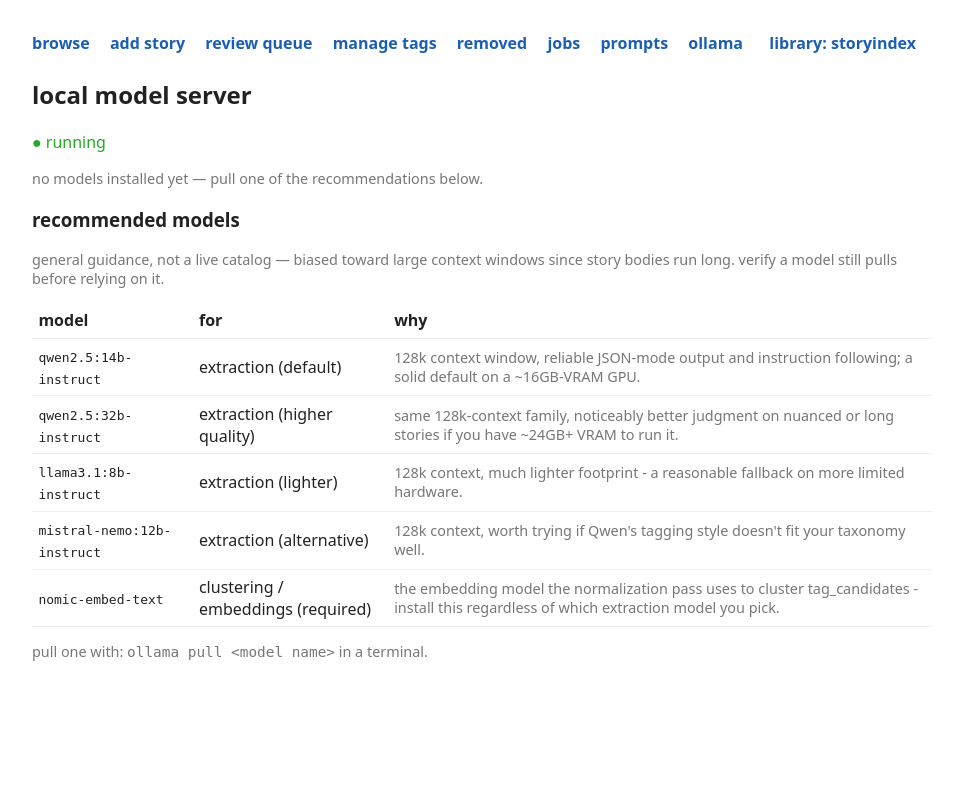
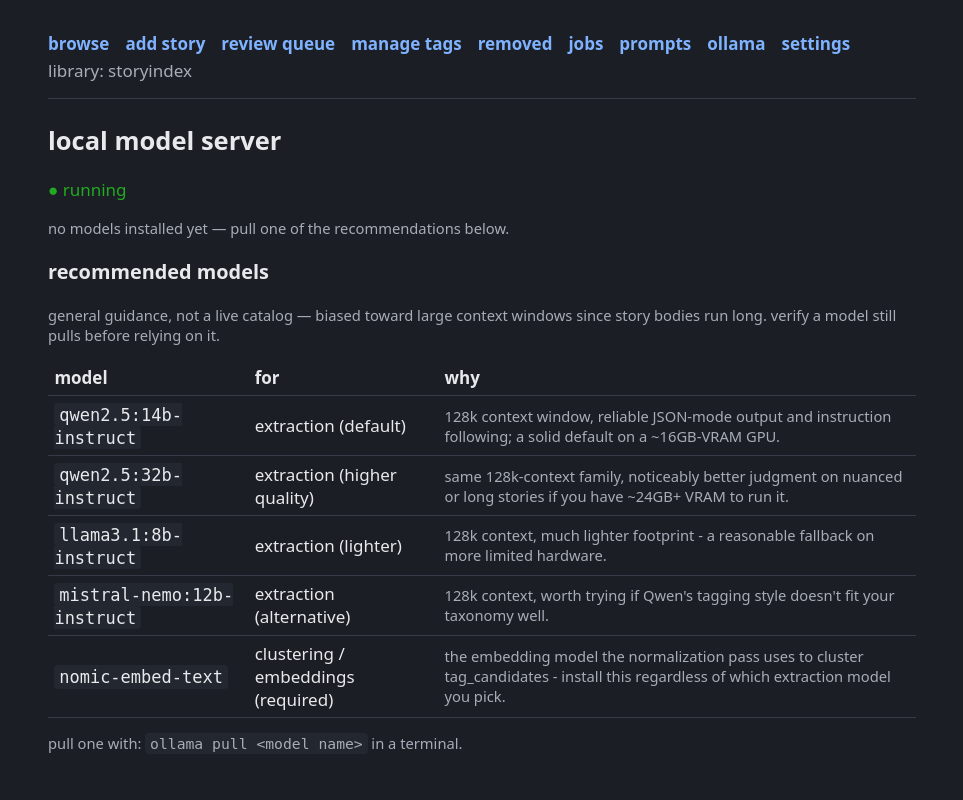
Before and after one commit to randyau/storyindex, a Flask app: page /ollama in a window 1280 px wide. Shown: the whole page, without its empty margins (158-1121 px from the left). Run offline with Flask 3, Linux system fonts and the light colour scheme; data that the repository does not hold is empty.

Commit message:
Add dark-mode-by-default theming and a settings page
CSS variables driven by a data-theme attribute set server-side from
settings.json, so there's no flash of the wrong theme on load. Settings
page also covers Ollama host and default extraction/embedding models,
which were previously hardcoded localhost/model-name literals scattered
across templates and job runners.

Co-Authored-By: Claude Sonnet 5 <noreply@anthropic.com>
Claude-Session: https://claude.ai/code/session_01AmVMncjy7DqME6cG48mgMM

```diff
--- a/src/storyindex/app.py
+++ b/src/storyindex/app.py
@@ -16,15 +16,25 @@ from pathlib import Path
 
 from flask import Flask, g, redirect, render_template, request, url_for
 
-from storyindex import db, libraries
+from storyindex import db, libraries, settings
 
 app = Flask(__name__)
 app.config["DB_PATH"] = Path("storyindex.sqlite")
 app.config["LIBRARIES_PATH"] = libraries.DEFAULT_CONFIG_PATH
+app.config["SETTINGS_PATH"] = settings.DEFAULT_CONFIG_PATH
 
 
 def _libraries_path() -> Path:
     return app.config["LIBRARIES_PATH"]
+
+
+def _settings_path() -> Path:
+    return app.config["SETTINGS_PATH"]
+
+
+@app.context_processor
+def _inject_settings() -> dict:
+    return {"settings": settings.load(_settings_path())}
 
 SRC_DIR = Path(__file__).resolve().parent.parent
 
@@ -285,11 +295,12 @@ def _run_prompt_preview(prompt: sqlite3.Row, model: str, stories: list[sqlite3.R
     from storyindex.classify import ExtractionError, extract_tags
     from storyindex.jobs import row_to_sig
 
+    host = settings.load(_settings_path())["ollama_host"]
     results = []
     for row in stories:
         sig = row_to_sig(row)
         try:
-            tags = extract_tags(sig, model=model, prompt_text=prompt["text"])
+            tags = extract_tags(sig, model=model, prompt_text=prompt["text"], host=host)
         except ExtractionError as exc:
             results.append({"story": row, "tags": None, "error": str(exc)})
         else:
@@ -327,11 +338,12 @@ def preview_prompt_on_story(story_id: str):
 def ollama_status():
     from storyindex import ollama_client
 
-    running = ollama_client.is_running()
-    models = ollama_client.list_models() if running else []
+    host = settings.load(_settings_path())["ollama_host"]
+    running = ollama_client.is_running(host=host)
+    models = ollama_client.list_models(host=host) if running else []
     return render_template(
         "ollama.html", running=running, models=models,
-        recommended=ollama_client.RECOMMENDED_MODELS,
+        recommended=ollama_client.RECOMMENDED_MODELS, host=host,
     )
 
 
@@ -341,6 +353,24 @@ def ollama_start():
 
     ollama_client.start_server()
     return redirect(url_for("ollama_status"))
+
+
+@app.route("/settings", methods=["GET", "POST"])
+def settings_page():
+    if request.method == "POST":
+        settings.update(
+            {
+                "theme": request.form.get("theme", "dark").strip(),
+                "ollama_host": request.form.get("ollama_host", "").strip() or settings.DEFAULTS["ollama_host"],
+                "default_extract_model": request.form.get("default_extract_model", "").strip()
+                or settings.DEFAULTS["default_extract_model"],
+                "default_embed_model": request.form.get("default_embed_model", "").strip()
+                or settings.DEFAULTS["default_embed_model"],
+            },
+            _settings_path(),
+        )
+        return redirect(url_for("settings_page"))
+    return render_template("settings.html", current=settings.load(_settings_path()))
 
 
 @app.route("/jobs")
--- a/src/storyindex/classify.py
+++ b/src/storyindex/classify.py
@@ -11,7 +11,7 @@ from __future__ import annotations
 
 from pathlib import Path
 
-from storyindex.ollama_client import OllamaError, generate_json
+from storyindex.ollama_client import DEFAULT_HOST, OllamaError, generate_json
 from storyindex.signature import StorySignature
 
 PROMPTS_DIR = Path(__file__).resolve().parent.parent.parent / "prompts"
@@ -61,6 +61,7 @@ def extract_tags(
     sig: StorySignature,
     model: str,
     prompt_text: str,
+    host: str = DEFAULT_HOST,
 ) -> list[str]:
     """Run the extraction pass for one story against a given prompt
     template's text. Returns a deduped, cleaned list of candidate tag
@@ -73,7 +74,7 @@ def extract_tags(
     prompt = build_prompt(prompt_text, sig)
 
     try:
-        result = generate_json(prompt, model=model)
+        result = generate_json(prompt, model=model, host=host)
     except OllamaError as exc:
         raise ExtractionError(f"story {sig.id}: {exc}") from exc
 
--- a/src/storyindex/cluster.py
+++ b/src/storyindex/cluster.py
@@ -12,7 +12,7 @@ from __future__ import annotations
 import math
 from dataclasses import dataclass, field
 
-from storyindex.ollama_client import embed
+from storyindex.ollama_client import DEFAULT_HOST, embed
 
 DEFAULT_EMBED_MODEL = "nomic-embed-text"
 DEFAULT_SIMILARITY_THRESHOLD = 0.82
@@ -49,6 +49,7 @@ def cluster_tag_texts(
     texts: list[str],
     model: str = DEFAULT_EMBED_MODEL,
     threshold: float = DEFAULT_SIMILARITY_THRESHOLD,
+    host: str = DEFAULT_HOST,
 ) -> list[Cluster]:
     """Greedy single-pass clustering: each text joins the most similar
     existing cluster if similarity exceeds threshold, else starts a new
@@ -56,7 +57,7 @@ def cluster_tag_texts(
     a human reviews, not meant to be a stable/optimal partition."""
     clusters: list[Cluster] = []
     for text in texts:
-        vec = embed(text, model=model)
+        vec = embed(text, model=model, host=host)
         best_cluster = None
         best_sim = -1.0
         for c in clusters:
--- a/src/storyindex/templates/base.html
+++ b/src/storyindex/templates/base.html
@@ -1,27 +1,93 @@
 <!doctype html>
-<html>
+<html data-theme="{{ settings.theme }}">
 <head>
 <meta charset="utf-8">
+<meta name="viewport" content="width=device-width, initial-scale=1">
 <title>{% block title %}storyindex{% endblock %}</title>
 <style>
-  body { font-family: system-ui, sans-serif; max-width: 900px; margin: 2rem auto; padding: 0 1rem; color: #222; }
-  a { color: #1a5fb4; text-decoration: none; }
+  :root[data-theme="dark"] {
+    --bg: #1b1e24;
+    --bg-alt: #23272f;
+    --fg: #e7e9ec;
+    --fg-muted: #a7adb8;
+    --border: #363c47;
+    --link: #7fb2ff;
+    --link-visited: #b39ddb;
+    --accent: #4d8fdd;
+    --danger: #ff8a80;
+    --pill-bg: #2c313b;
+    --input-bg: #262b33;
+    --input-fg: #e7e9ec;
+    --input-border: #454c58;
+  }
+  :root[data-theme="light"] {
+    --bg: #ffffff;
+    --bg-alt: #f4f6f8;
+    --fg: #1c1f24;
+    --fg-muted: #5b6270;
+    --border: #dde1e6;
+    --link: #1a5fb4;
+    --link-visited: #6a3fa0;
+    --accent: #1a5fb4;
+    --danger: #a00;
+    --pill-bg: #eef2f7;
+    --input-bg: #ffffff;
+    --input-fg: #1c1f24;
+    --input-border: #c7ccd3;
+  }
+  * { box-sizing: border-box; }
+  body {
+    font-family: system-ui, sans-serif;
+    font-size: 17px;
+    max-width: 900px;
+    margin: 2rem auto;
+    padding: 0 1rem;
+    background: var(--bg);
+    color: var(--fg);
+  }
+  a { color: var(--link); text-decoration: none; }
+  a:visited { color: var(--link-visited); }
   a:hover { text-decoration: underline; }
-  nav { margin-bottom: 1.5rem; }
+  nav { margin-bottom: 1.5rem; padding-bottom: 1rem; border-bottom: 1px solid var(--border); display: flex; flex-wrap: wrap; align-items: center; gap: 0.25rem 0; }
   nav a { margin-right: 1rem; font-weight: 600; }
-  .tag-pill { display: inline-block; background: #eef2f7; border-radius: 999px; padding: 0.15rem 0.7rem; margin: 0.15rem; font-size: 0.85rem; }
+  nav .spacer { flex: 1; }
+  nav .lib-link { font-weight: 400; color: var(--fg-muted); }
+  .tag-pill { display: inline-block; background: var(--pill-bg); border-radius: 999px; padding: 0.15rem 0.7rem; margin: 0.15rem; font-size: 0.9rem; }
   .tag-pill form { display: inline; }
-  .tag-pill button { border: none; background: none; color: #a00; cursor: pointer; margin-left: 0.3rem; }
+  .tag-pill button { border: none; background: none; color: var(--danger); cursor: pointer; margin-left: 0.3rem; }
   .story-list li { margin-bottom: 0.4rem; }
-  .review-item { border-bottom: 1px solid #eee; padding: 0.75rem 0; }
+  .review-item { border-bottom: 1px solid var(--border); padding: 0.75rem 0; }
   .review-item h3 { margin-bottom: 0.1rem; }
-  .review-item button { font-size: 0.85rem; padding: 0.25rem 0.6rem; }
-  .story-body { white-space: pre-wrap; line-height: 1.5; margin-top: 1.5rem; }
-  input[type=text] { padding: 0.4rem; width: 60%; }
-  button, input[type=submit] { padding: 0.4rem 0.8rem; cursor: pointer; }
-  .muted { color: #777; font-size: 0.9rem; }
+  .review-item button { font-size: 0.9rem; padding: 0.25rem 0.6rem; }
+  .story-body { white-space: pre-wrap; line-height: 1.6; margin-top: 1.5rem; }
+  input[type=text], input[type=number], input[type=password], textarea, select {
+    padding: 0.4rem;
+    width: 60%;
+    background: var(--input-bg);
+    color: var(--input-fg);
+    border: 1px solid var(--input-border);
+    border-radius: 4px;
+    font-size: 1rem;
+    font-family: inherit;
+  }
+  button, input[type=submit] {
+    padding: 0.4rem 0.8rem;
+    cursor: pointer;
+    background: var(--bg-alt);
+    color: var(--fg);
+    border: 1px solid var(--input-border);
+    border-radius: 4px;
+    font-size: 1rem;
+  }
+  button:hover, input[type=submit]:hover { border-color: var(--accent); }
+  .muted { color: var(--fg-muted); font-size: 0.92rem; }
   table { border-collapse: collapse; width: 100%; }
-  th, td { text-align: left; padding: 0.4rem; border-bottom: 1px solid #eee; }
+  th, td { text-align: left; padding: 0.4rem; border-bottom: 1px solid var(--border); }
+  code, pre { background: var(--bg-alt); border-radius: 4px; }
+  code { padding: 0.1rem 0.3rem; }
+  pre { padding: 0.6rem; }
+  .snippet { color: var(--fg-muted); font-size: 0.92rem; margin: 0.1rem 0 0.3rem; }
+  .snippet mark { background: var(--accent); color: var(--bg); border-radius: 2px; }
 </style>
 </head>
 <body>
@@ -34,7 +100,9 @@
   <a href="{{ url_for('jobs_list') }}">jobs</a>
   <a href="{{ url_for('prompts_list') }}">prompts</a>
   <a href="{{ url_for('ollama_status') }}">ollama</a>
-  <a href="{{ url_for('libraries_list') }}" style="float:right">library: {{ current_library or '(none)' }}</a>
+  <a href="{{ url_for('settings_page') }}">settings</a>
+  <span class="spacer"></span>
+  <a href="{{ url_for('libraries_list') }}" class="lib-link">library: {{ current_library or '(none)' }}</a>
 </nav>
 {% block content %}{% endblock %}
 </body>
--- a/src/storyindex/templates/jobs.html
+++ b/src/storyindex/templates/jobs.html
@@ -13,7 +13,7 @@
       {% endfor %}
     </select>
   </label>
-  <label>model: <input type="text" name="model" value="qwen2.5:14b-instruct" style="width:14rem"></label>
+  <label>model: <input type="text" name="model" value="{{ settings.default_extract_model }}" style="width:14rem"></label>
   <label>scope:
     <select name="scope">
       <option value="all">all stories</option>
@@ -27,7 +27,7 @@
 <h3>start a clustering pass</h3>
 <p class="muted">folds any pending tag_candidates into the canonical tag vocabulary.</p>
 <form method="post" action="{{ url_for('create_cluster_job') }}">
-  <label>embedding model: <input type="text" name="model" value="nomic-embed-text" style="width:14rem"></label>
+  <label>embedding model: <input type="text" name="model" value="{{ settings.default_embed_model }}" style="width:14rem"></label>
   <input type="submit" value="start">
 </form>
 
--- a/src/storyindex/templates/ollama.html
+++ b/src/storyindex/templates/ollama.html
@@ -10,7 +10,7 @@
 <form method="post" action="{{ url_for('ollama_start') }}">
   <button>start ollama</button>
 </form>
-<p class="muted">requires the <code>ollama</code> CLI to be installed and on PATH. if it's already running elsewhere (a different host/port), this page only checks {{ "http://localhost:11434" }}.</p>
+<p class="muted">requires the <code>ollama</code> CLI to be installed and on PATH. this page checks <code>{{ host }}</code> — change it on the <a href="{{ url_for('settings_page') }}">settings page</a> if your server runs elsewhere.</p>
 {% endif %}
 
 {% if models %}
--- a/src/storyindex/templates/prompts.html
+++ b/src/storyindex/templates/prompts.html
@@ -17,7 +17,7 @@
   <h4>{{ p['name'] }} <span class="muted">#{{ p['id'] }} · {{ p['created_at'] }}</span></h4>
   <pre style="white-space:pre-wrap">{{ p['text'] }}</pre>
   <form method="post" action="{{ url_for('preview_prompt', prompt_id=p['id']) }}" style="display:inline">
-    <label>model: <input type="text" name="model" value="qwen2.5:14b-instruct" style="width:14rem"></label>
+    <label>model: <input type="text" name="model" value="{{ settings.default_extract_model }}" style="width:14rem"></label>
     <label>sample size: <input type="number" name="sample_size" value="5" style="width:4rem"></label>
     <input type="submit" value="try on random sample">
   </form>
--- a/src/storyindex/templates/story.html
+++ b/src/storyindex/templates/story.html
@@ -60,7 +60,7 @@
     <select name="prompt_id">
       {% for p in prompts %}<option value="{{ p['id'] }}">{{ p['name'] }}</option>{% endfor %}
     </select>
-    <input type="text" name="model" value="qwen2.5:14b-instruct" style="width:12rem">
+    <input type="text" name="model" value="{{ settings.default_extract_model }}" style="width:12rem">
     <input type="submit" value="preview">
   </form>
 </p>
```
Also changed, not shown: src/storyindex/jobs.py (+5 -3 lines), src/storyindex/settings.py (added, +57 -0 lines), src/storyindex/templates/settings.html (added, +25 -0 lines), tests/test_app_ollama.py (+4 -3 lines), tests/test_app_prompts_jobs.py (+3 -3 lines), tests/test_app_settings.py (added, +47 -0 lines), tests/test_jobs.py (+4 -4 lines), tests/test_settings.py (added, +30 -0 lines).
